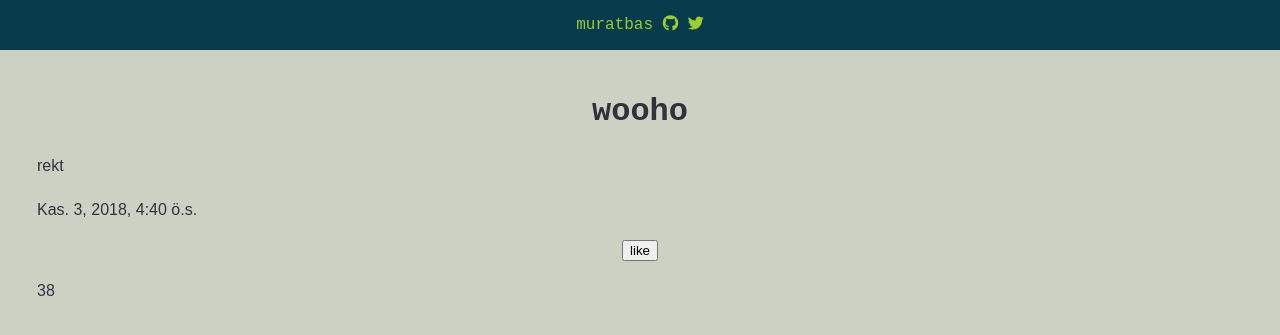
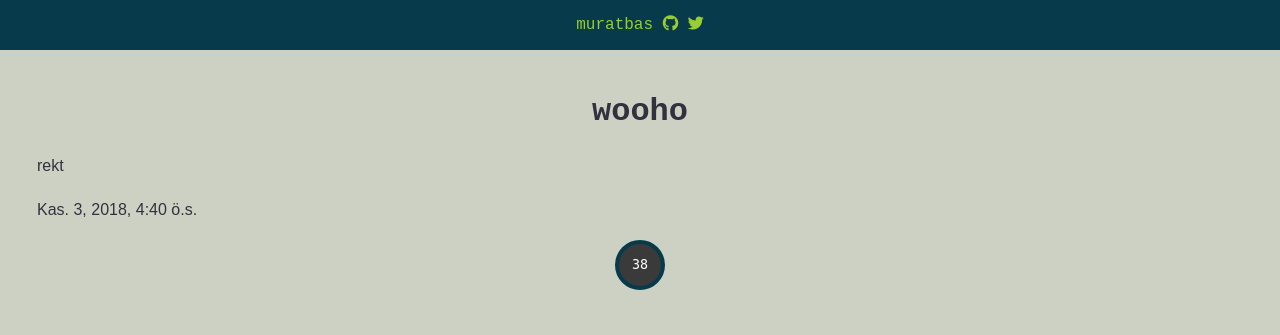
Before and after one commit to muratbas6/blogy, a Django app: a page that uses templates/post_detail.html in a window 1280 px wide. Shown: the top 335 px of the page. Run offline with Django 3.2, Linux system fonts and the light colour scheme; data comes from the database, SQL or seed files in the repository; both versions use the stored data as it was after the commit; some libraries are stand-ins or nearby versions.

Commit message:
url mappings for like, cool like button

```diff
--- a/static/css/main.css
+++ b/static/css/main.css
@@ -89,3 +89,26 @@ body{
 .post-text{
     margin:15px;
 }
+
+.pulsebutton {
+    border-radius: 50%;
+    border: 4px solid;
+    border-color: #073B4C;
+    background-color: #3a3a3a;
+    height: 50px;
+    width: 50px;
+    padding: 0;
+    outline: none;
+    transition: all 1.2s ease-in;
+}
+
+.pulsebutton:hover {
+    box-shadow: inset 0 0 0px 25px greenyellow;
+    transition: all 1.2s linear;
+}
+
+input[type="submit"]{
+    color: white;
+    font-family: monospace;
+
+}
--- a/templates/post_detail.html
+++ b/templates/post_detail.html
@@ -11,9 +11,14 @@
 
         <form action="like/{{ post.id  }}" method="post">
             {% csrf_token %}
-            <button type="submit" name="post_id" value="{{ post.id }}">like</button>
-            <p>{{post.like}}</p>
+
+
+            <input type='submit' class='pulsebutton' value="{{post.like}}">
+
+
         </form>
+
+
 
 
     </div>
```
Also changed, not shown: db.sqlite3.
